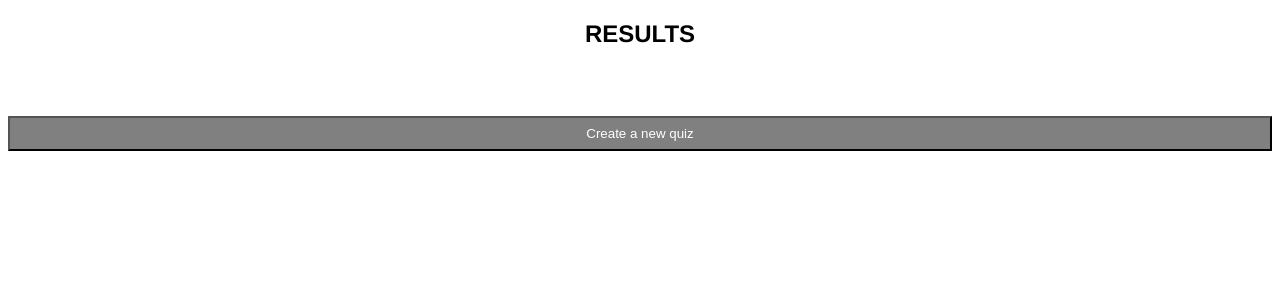
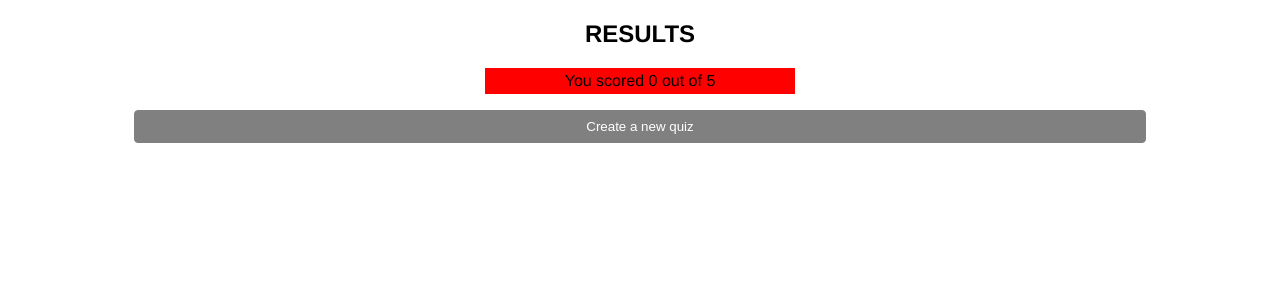
Before and after one commit to suemnick/quiz-maker, an Angular app: page /results in a window 1280 px wide. Shown: the top 300 px of the page. Built offline with nearby package versions, Linux system fonts and the light colour scheme.

Commit message:
css improved; score display implemented

```diff
--- a/src/app/app-routing.module.ts
+++ b/src/app/app-routing.module.ts
@@ -6,6 +6,7 @@ import { QuizResultsComponent } from './quiz-results/quiz-results.component';
 const routes: Routes = [
   { path: '', component: QuizConfigComponent },
   { path: 'results', component: QuizResultsComponent },
+  { path: '**', redirectTo: '' },
 ];
 
 @NgModule({
--- a/src/app/quiz-questions/quiz-questions.component.css
+++ b/src/app/quiz-questions/quiz-questions.component.css
@@ -1,14 +1,41 @@
 button.answer {
+    background-color: white;
+    color: green;
+    border: 0.1rem solid green;
+    border-radius: 0.25rem;
+    padding: 0.5rem;
     margin-right: 1rem;
+    margin-bottom: 1rem;
+}
+button:hover.answer {
+    background-color: green;
+    color: white;
+    border: 0.1rem solid green;
 }
 button:disabled.answer {
     background-color: green;
     color: white;
+    border: 0.1rem solid green;
 }
-
 button.submit {
     background-color: gray;
     color: white;
-    margin-top: 3rem;
-    width: 100%;
-}
+    border: 0.1rem solid gray;
+    border-radius: 0.25rem;
+    padding: 0.5rem;
+    display: block;
+    margin-top: 1rem;
+    margin-left: auto;
+    margin-right: auto;
+    width: 80%;
+  }
+  button:hover.submit {
+    background-color: rgb(90, 90, 90);
+    color: white;
+    border: 0.1rem solid rgb(90, 90, 90);
+  }
+  button:active.submit {
+    background-color: rgb(170, 170, 170);
+    color: white;
+    border: 0.1rem solid rgb(170, 170, 170);
+  }
--- a/src/app/quiz-results/quiz-results.component.css
+++ b/src/app/quiz-results/quiz-results.component.css
@@ -1,21 +1,62 @@
-button.create {
-    background-color: gray;
-    color: white;
-    margin-top: 3rem;
-    width: 100%;
-}
 button.correct-answer {
     background-color: green;
     color: white;
+    border: 0.1rem solid green;
+    border-radius: 0.25rem;
+    padding: 0.5rem;
     margin-right: 1rem;
+    margin-bottom: 1rem;
 }
 button.answer {
     background-color: white;
-    color: black;
+    color: green;
+    border: 0.1rem solid green;
+    border-radius: 0.25rem;
+    padding: 0.5rem;
     margin-right: 1rem;
+    margin-bottom: 1rem;
 }
 button.selected-answer {
     background-color: red;
     color: white;
+    border: 0.1rem solid red;
+    border-radius: 0.25rem;
+    padding: 0.5rem;
     margin-right: 1rem;
+    margin-bottom: 1rem;
 }
+button.create {
+    background-color: gray;
+    color: white;
+    border: 0.1rem solid gray;
+    border-radius: 0.25rem;
+    padding: 0.5rem;
+    display: block;
+    margin-top: 1rem;
+    margin-left: auto;
+    margin-right: auto;
+    width: 80%;
+  }
+  button:hover.create {
+    background-color: rgb(90, 90, 90);
+    color: white;
+    border: 0.1rem solid rgb(90, 90, 90);
+  }
+  button:active.create {
+    background-color: rgb(170, 170, 170);
+    color: white;
+    border: 0.1rem solid rgb(170, 170, 170);
+  }
+  p.score {
+    text-align: center;
+  }
+  span.score {
+    background-color: red;
+    color: black;
+    display: inline-block;
+    padding-right: 5rem;
+    padding-left: 5rem;
+    padding-top: 0.25rem;
+    padding-bottom: 0.25rem;
+    text-align: center;
+  }
--- a/src/app/quiz-results/quiz-results.component.html
+++ b/src/app/quiz-results/quiz-results.component.html
@@ -5,4 +5,5 @@
         [class]="getAnswerClass(quizQuestion, ai)"
         *ngFor="let answer of quizQuestion.answers; index as ai">{{answer}}</button>
 </div>
+<p class="score"><span class="score">You scored {{score}} out of 5</span></p>
 <button type="button" class="create" [routerLink]="''">Create a new quiz</button>
--- a/src/app/quiz-results/quiz-results.component.ts
+++ b/src/app/quiz-results/quiz-results.component.ts
@@ -9,11 +9,17 @@ import { QuizService } from '../quiz.service';
 })
 export class QuizResultsComponent implements OnInit {
   quizQuestions: QuizQuestion[] = [];
+  score = 0;
 
   constructor(private quizService: QuizService) {}
 
   ngOnInit(): void {
     this.quizQuestions = this.quizService.quizQuetions;
+    this.quizQuestions.forEach(question => {
+      if (question.selectedAnswer === question.correctAnswer) {
+        this.score++;
+      }
+     });
   }
 
   getAnswerClass(question: QuizQuestion, answerIndex: number): string {
--- a/src/styles.css
+++ b/src/styles.css
@@ -4,9 +4,3 @@ body {
 h2.headline {
     text-align: center;
 }
-select {
-    padding: 0.5rem;
-}
-button {
-    padding: 0.5rem;
-}
```
